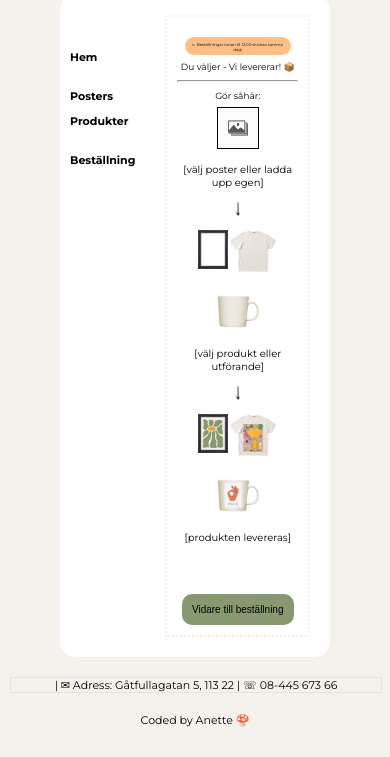
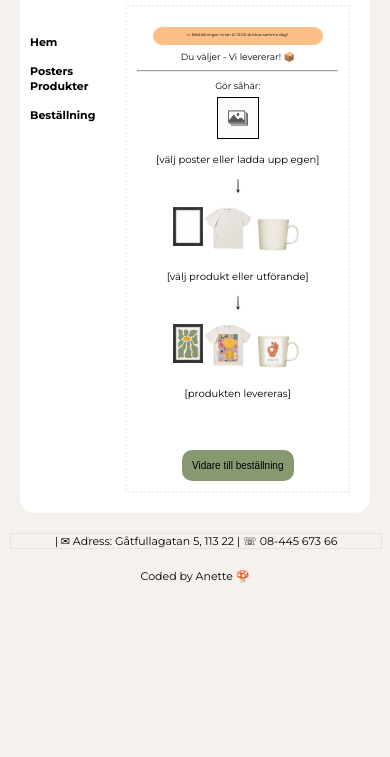
Before and after one commit to anettehoglund/pickapic, a plain HTML site: page index.html in a window 390 px wide. Shown: the part 192-949 px from the top of the page. After the commit the page ends 844 px from the top, so only its background shows below. Drawn offline with Linux system fonts and the light colour scheme.

Commit message:
index update

```diff
--- a/css/nextStyle.css
+++ b/css/nextStyle.css
@@ -3,7 +3,7 @@ body{
     font-optical-sizing: auto;
     display: flex;
     flex-direction: column;
-    margin: 40px;
+    margin: 10px;
     background-color: #f5f2ed;
     max-width: 100%;
 }
@@ -41,6 +41,7 @@ h6{
     direction: row;
     border-radius: 15px;
     text-align: center;
+    margin: 0px 10px;
 }
 
 
--- a/css/style.css
+++ b/css/style.css
@@ -51,7 +51,6 @@ h1{
     margin-left: -60px;
 }
 
-
 .news h2{
  font-weight: lighter;
  font-size: 28px;
@@ -70,9 +69,8 @@ h6{
     direction: row;
     border-radius: 15px;
     text-align: center;
-    margin: 0px 50px;
+    margin: 0px 10px;
 }
-
 
 main{
     position:relative;
@@ -458,11 +456,19 @@ button{
     font-size: 10px;
 }
 
+li{
+    line-height: 15px;
+}
+
 }
 
 @media only screen and (max-width: 450px){
 h1{
     font-size: 9px;
+}
+
+main{
+width: 440px;
 }
 
 main p{
```
Also changed, not shown: pictures.html (+0 -1 lines).
